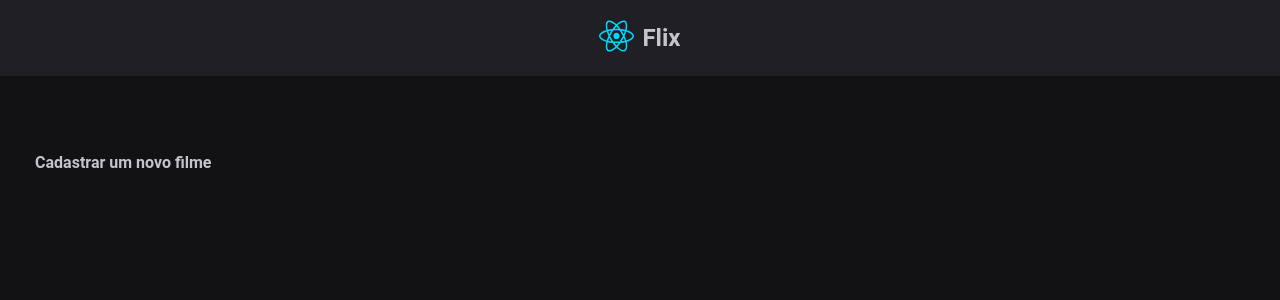
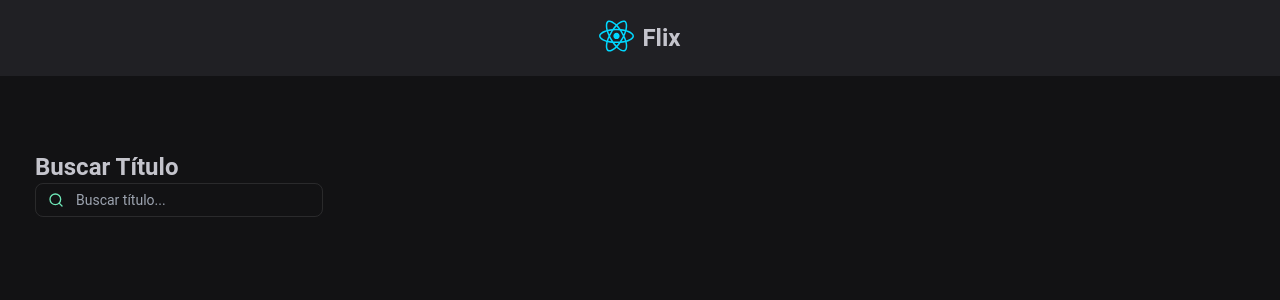
Before and after one commit to ppads-2024s1-g8/next-front-end-flix, a Next.js app: page /user/profile/1 in a window 1280 px wide. Shown: the top 300 px of the page. Built offline with nearby package versions, Linux system fonts and the light colour scheme.

Commit message:
Arrumando lista de titulos do user

```diff
--- a/src/app/admin/layout.tsx
+++ b/src/app/admin/layout.tsx
@@ -2,14 +2,14 @@
 
 import { ReactNode } from 'react'
 import { Header } from '../../components/Header/Header'
-import { UsersList } from 'src/components/DashBoard/users-list'
+import { Form } from 'src/components/Form/Form'
 
 export default function AdminLayout({ children} : {children: ReactNode }){
     return (
         <div>
             <Header/>
             <div>{children}</div>
-            <UsersList/>
+            <Form/>
         </div>
     )
 }
--- a/src/components/Form/Form.jsx
+++ b/src/components/Form/Form.jsx
@@ -28,7 +28,7 @@ export function Form() {
                 <input onClick={handleInputClick} required placeholder="País" />
                 <input onClick={handleInputClick} required placeholder="Ano" />
                 <footer>
-                    <button type="submit">Enviar</button>
+                    <button type="submit">Cadastrar</button>
                 </footer>
             </form>
         </div>
--- a/src/components/List/List.jsx
+++ b/src/components/List/List.jsx
@@ -2,6 +2,7 @@
 
 import { useState } from 'react';
 import styles from './List.module.css'
+import { Search } from 'lucide-react'
 
 
 export function List() {
@@ -18,16 +19,16 @@ export function List() {
 
     return (
         <div>
-            <form className={styles.registerForm}>
-                <input onClick={handleInputClick} placeholder="Título" required/>
-                <input onClick={handleInputClick} placeholder="Diretor" required/>
-                <input onClick={handleInputClick} placeholder="Elenco principal" required/>
-                <input onClick={handleInputClick} placeholder="País" required/>
-                <input onClick={handleInputClick} placeholder="Ano" required/>
-                <footer>
-                    <button type="submit">Enviar</button>
-                </footer>
-            </form>
+             <h1 className="text-2xl font-bold">Buscar Título</h1>
+                    <div className="px-3 w-72 py-1.5 border border-white/10 rounded-lg text-sm flex items-center gap-3">
+                        <Search className="size-4 text-emerald-300"/>
+                        <input
+                            // onChange={onSearchInputChanged}
+                            // value={search}
+                            className="bg-transparent flex-1 outline-none border-0 p-0 text-sm focus:ring-0"
+                            placeholder="Buscar título..."
+                        />
+                    </div>
         </div>
     )
 }
--- a/src/components/UserMain/UserMain.jsx
+++ b/src/components/UserMain/UserMain.jsx
@@ -7,7 +7,6 @@ export function UserMain(){
     return (
         <div className={styles.main}>
             <div className={styles.user}>
-                <Form />
                 <List />
             </div>
         </div>
```
